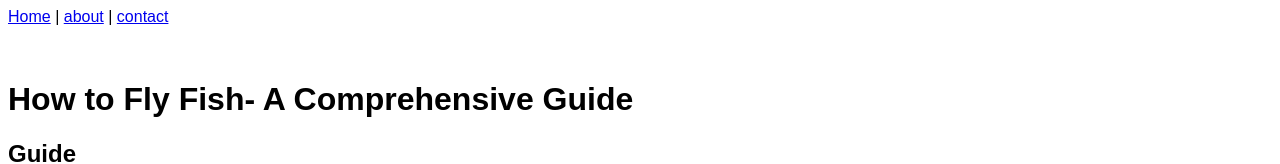
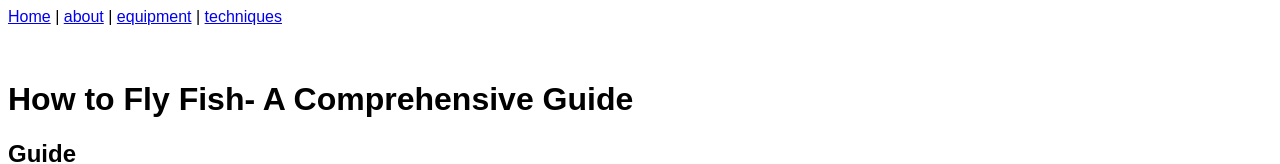
Before and after one commit to ShayeSkillings/Assignment-9, a plain HTML site: page index.html in a window 1280 px wide. Shown: the top 164 px of the page. Drawn offline with Linux system fonts and the light colour scheme.

Commit message:
Update index.html

```diff
--- a/index.html
+++ b/index.html
@@ -18,7 +18,7 @@
 </head>
 
 <body>
-    <nav><a href="index.html">Home</a> &vert; <a href="./pages/about.html">about</a> &vert; <a href="./pages/contact.html">contact</a>
+    <nav> <a href="index.html">Home</a> &vert; <a href="./pages/about.html">about</a> &vert; <a href="./pages/equipment.html">equipment</a> &vert; <a href="./pages/techniques.html">techniques</a>
     </nav>
     <p>&nbsp;</p>
     <h1>How to Fly Fish- A Comprehensive Guide</h1>
```
